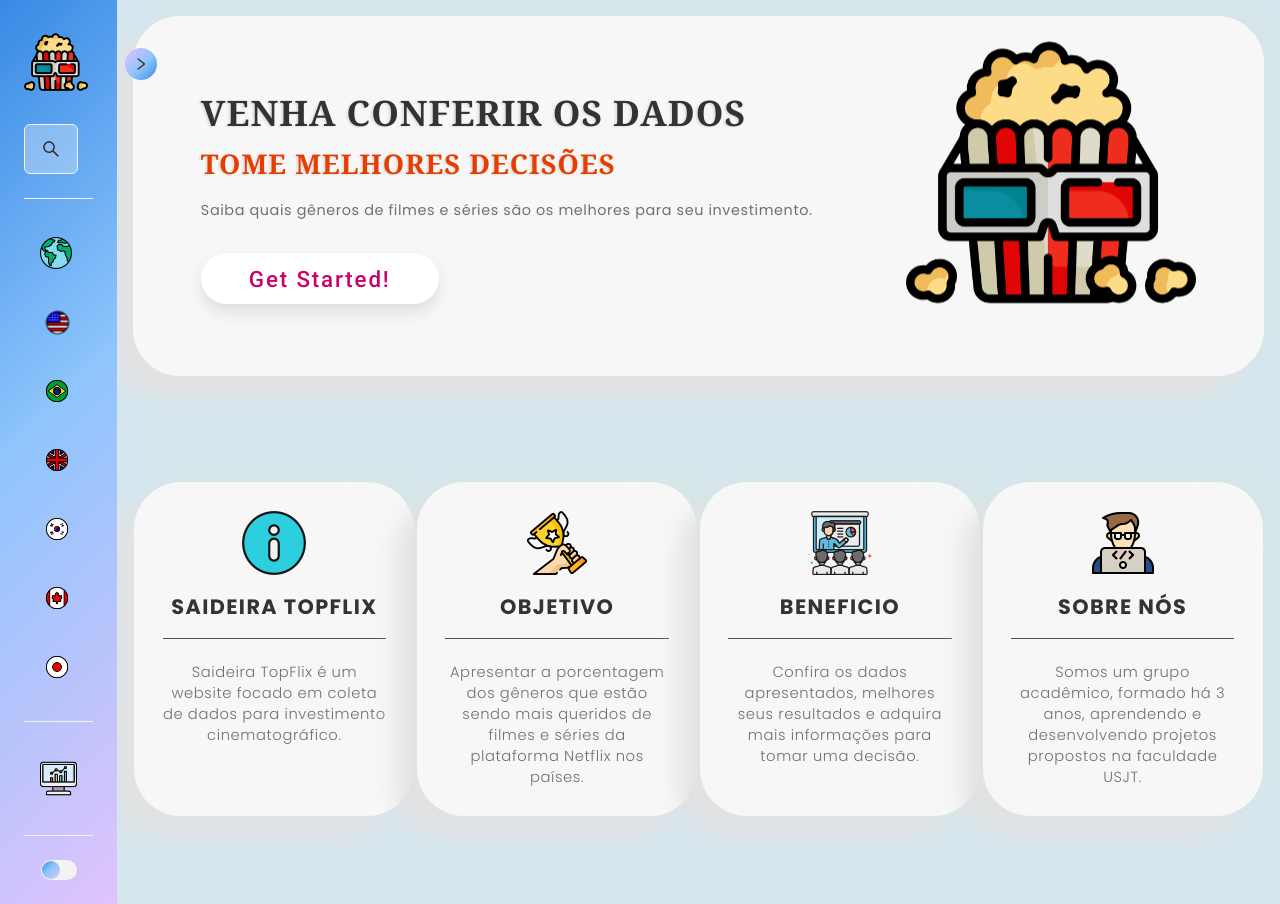
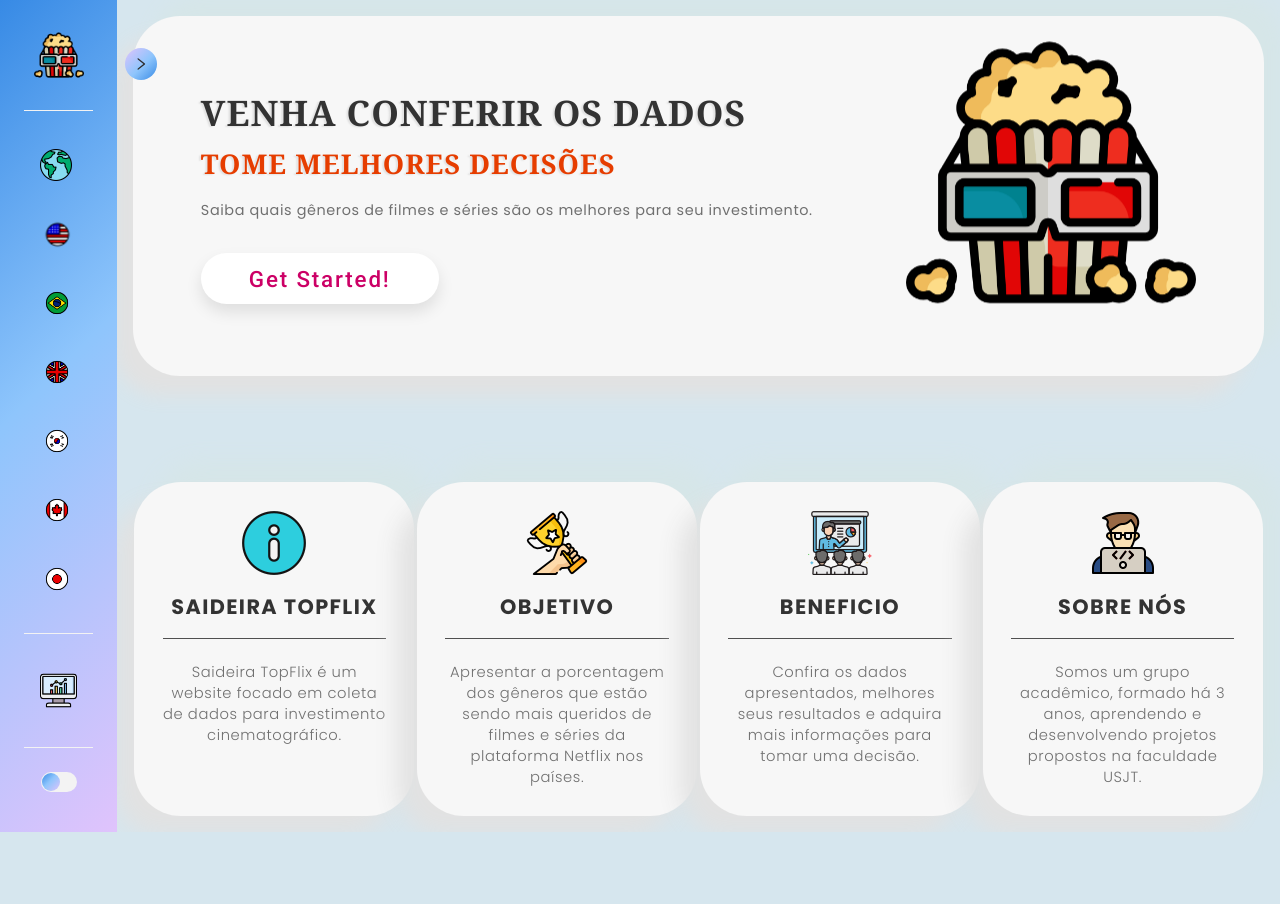
Before and after one commit to WD-GabrielKenji/SAIDERA-Topflix, a React (Create React App) app: page / in a window 1280 px wide. After the commit the page ends 832 px from the top, so only its background shows below. Built offline with nearby package versions, Linux system fonts and the light colour scheme.

Commit message:
Fix: Logo - Sidebar

```diff
--- a/src/components/Sidebar/Sidebar.jsx
+++ b/src/components/Sidebar/Sidebar.jsx
@@ -13,8 +13,7 @@
   SLinkIcon,
   SLinkLabel,
   SLogo,
-  SSearch,
-  SSearchIcon,
+  NameLogo,
   SSidebar,
   SSidebarButton,
   STheme,
@@ -27,19 +26,9 @@
 import { ThemeContext } from "./../../App";
 
 export function Sidebar() {
-  const searchRef = useRef(null);
   const { setTheme, theme } = useContext(ThemeContext);
   const [sidebarOpen, setSidebarOpen] = useState(false);
   const { pathname } = useLocation();
-
-  const searchClickHandler = () => {
-    if (!sidebarOpen) {
-      setSidebarOpen(true);
-      searchRef.current.focus();
-    } else {
-      // search functionality *Adicionar*
-    }
-  };
 
   return (
     <SSidebar isOpen={sidebarOpen}>
@@ -56,24 +45,13 @@
         <SLink to={"/"} >
           <img src={logoSVG} alt="logo" />
           {sidebarOpen && (
-            <h2>SAIDEIRA <span>TopFlix</span></h2>
+            <NameLogo>
+              <span class="logo1">SAIDEIRA</span>
+              <span class="logo2">TopFlix</span>
+            </NameLogo>
           )}
         </SLink>
       </SLogo>
-
-      <SSearch
-        onClick={searchClickHandler}
-        style={!sidebarOpen ? { width: `fit-content` } : {}}
-      >
-        <SSearchIcon>
-          <AiOutlineSearch />
-        </SSearchIcon>
-        <input
-          ref={searchRef}
-          placeholder="Search"
-          style={!sidebarOpen ? { width: 0, padding: 0 } : {}}
-        />
-      </SSearch>
 
       <SDivider />
 
--- a/src/components/Sidebar/styles.js
+++ b/src/components/Sidebar/styles.js
@@ -20,7 +20,8 @@
   height: 32px;
   border-radius: 50%;
   background: ${({ theme }) => theme.bg};
-  box-shadow: 0 0 4px ${({ theme }) => theme.bg3}, 0 0 7px ${({ theme }) => theme.bg};
+  box-shadow: 0 0 4px ${({ theme }) => theme.bg3},
+    0 0 7px ${({ theme }) => theme.bg};
   display: flex;
   align-items: center;
   justify-content: center;
@@ -32,52 +33,34 @@
 export const SLogo = styled.div`
   display: flex;
   align-items: center;
-  font-family: 'Noto Serif', sans-serif;
+  font-family: "Noto Serif", sans-serif;
   font-size: 12px;
 
   img {
+    margin-left: 10px;
     max-width: 100%;
+    width: 50px;
     height: auto;
     display: inline;
   }
-  h2{
-    color: ${({ theme, isActive }) => !isActive ? theme.gold : theme.gold};
-    margin-left: 5px;
 
-    span{
-      color: rgba(215, 21, 21, 0.95);
-    }
-  }
   cursor: pointer;
   margin-bottom: ${v.lgSpacing};
 `;
 
-export const SSearch = styled.div`
-  background: ${({ theme }) => theme.bgAlpha};
-  border: 1px solid ${({ theme }) => theme.bg3};
-  border-radius: ${v.borderRadius};
-  input {
-    padding: 0 ${v.smSpacing};
-    font-family: inherit;
-    letter-spacing: inherit;
-    font-size: 16px;
-    width: 100%;
-    outline: none;
-    border: none;
-    color: inherit;
-    background: transparent;
+export const NameLogo = styled.div`
+  display: flex;
+  flex-direction: column;
+  align-items: center;
+  font-weight: 700;
+
+
+  .logo1 {
+    color: ${({ theme, isActive }) => (!isActive ? theme.gold : theme.gold)};
+    margin-left: 5px;
   }
-  display: flex;
-`;
-
-export const SSearchIcon = styled.button`
-  ${btnReset};
-  padding: calc(${v.mdSpacing} - 2px) ${v.mdSpacing};
-  display: flex;
-  cursor: pointer;
-
-  svg {
-    font-size: 20px;
+  .logo2 {
+    color: rgba(215, 21, 21, 0.95);
   }
 `;
 
@@ -89,7 +72,8 @@
 `;
 
 export const SLinkContainer = styled.div`
-  background: ${({ theme, isActive }) => !isActive ? `transparent` : theme.bg3};
+  background: ${({ theme, isActive }) =>
+    !isActive ? `transparent` : theme.bg3};
   border-radius: ${v.borderRadius};
   margin: 8px 0;
 
@@ -120,7 +104,7 @@
   display: block;
   flex: 1;
   margin-left: 0;
-  font-family: 'Poppins', sans-serif;
+  font-family: "Poppins", sans-serif;
   font-weight: 400;
 `;
 
@@ -144,7 +128,7 @@
   width: 36px;
   height: 20px;
   border-radius: 10px;
-  background: ${({ theme, isActive }) => !isActive ? theme.bg3 : theme.gold};
+  background: ${({ theme, isActive }) => (!isActive ? theme.bg3 : theme.gold)};
 
   position: relative;
 `;
```
